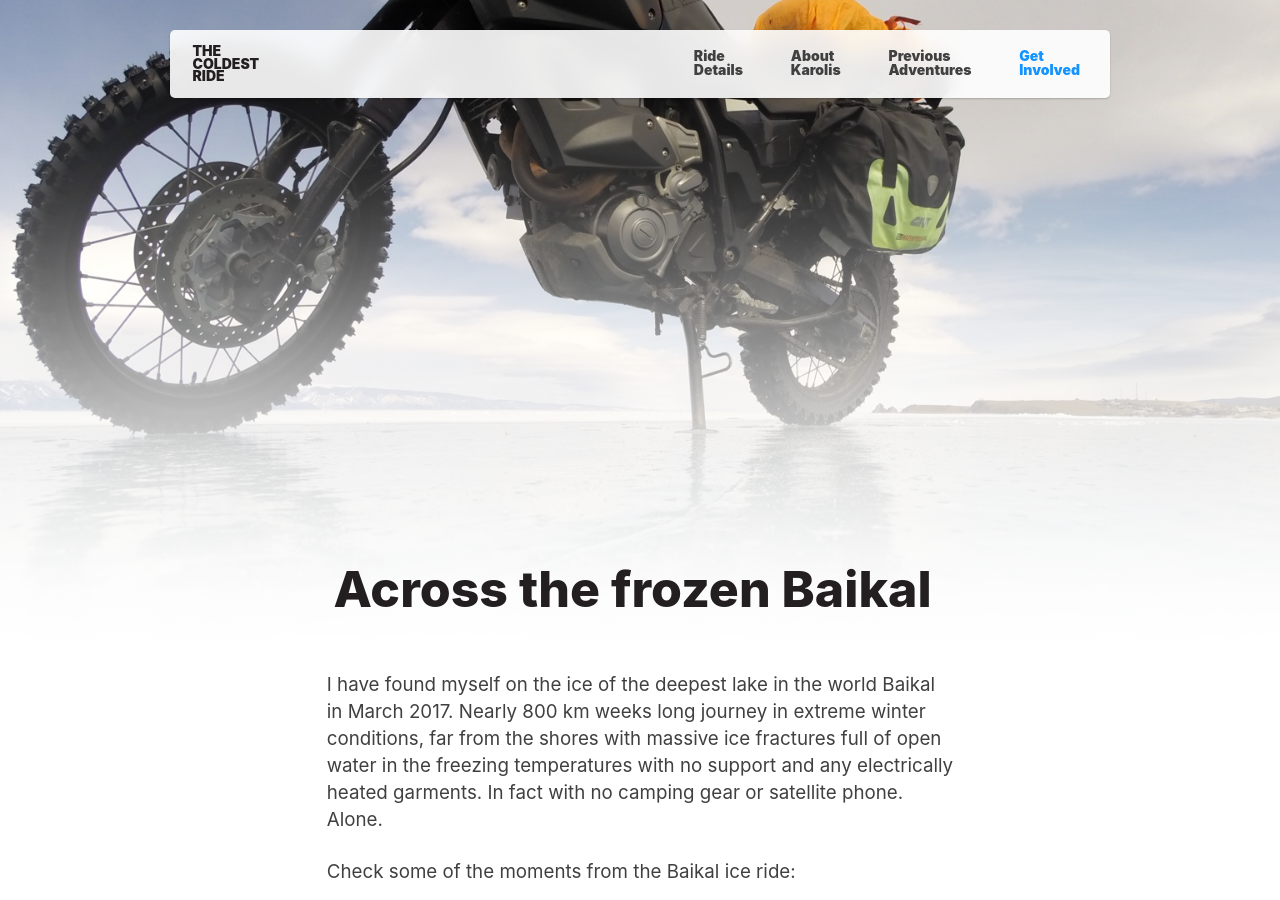
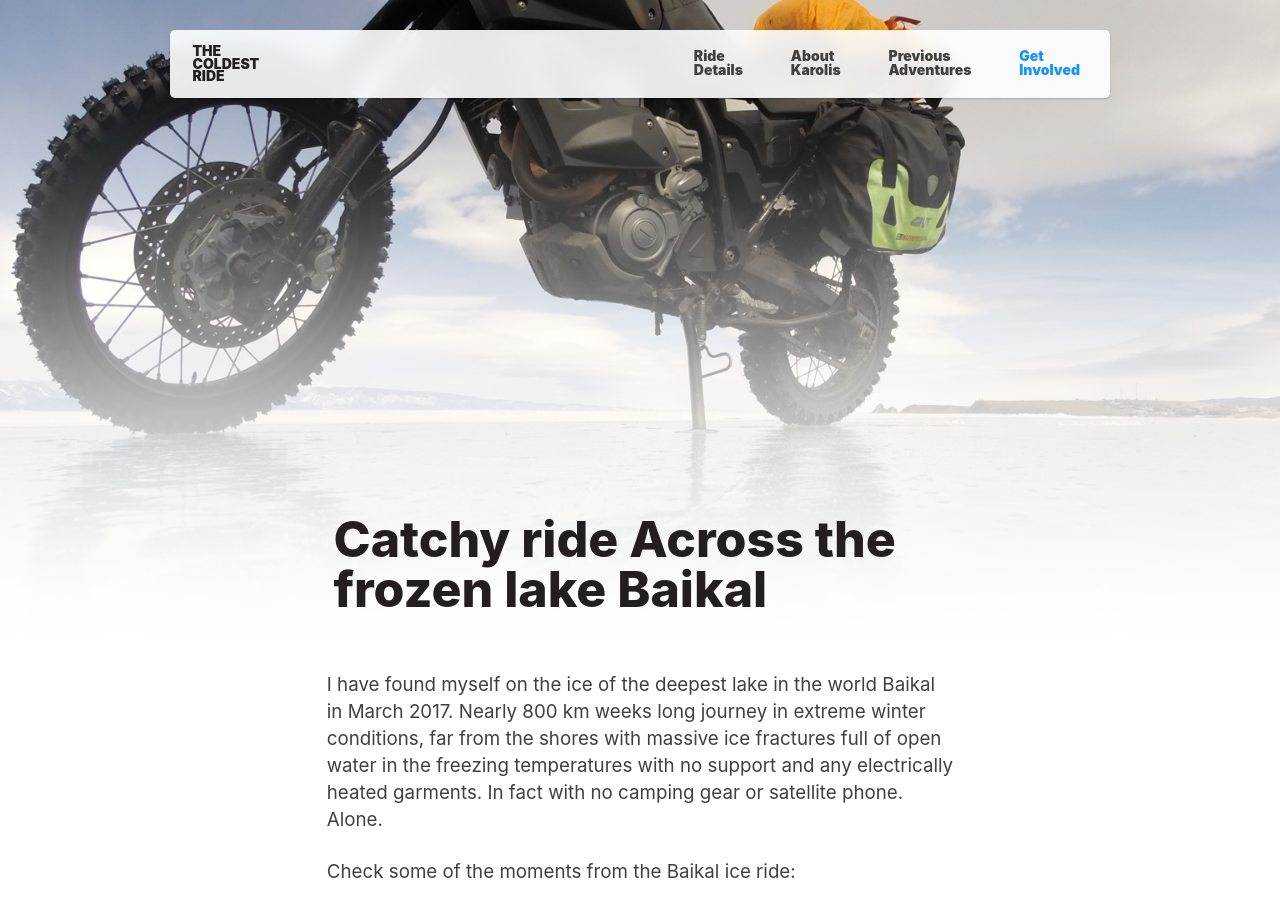
Before and after one commit to karolismieliauskas/thecoldestride.com, a Jekyll site: the page built from pages/baikal.html, in a window 1280 px wide and 900 px high. Built offline with Jekyll 4.4.1, drawn with Linux system fonts in a browser that asks for light colours.

Commit message:
Update baikal.yml

```diff
--- a/_data/baikal.yml
+++ b/_data/baikal.yml
@@ -1,5 +1,5 @@
 hero:
-  title: "Across the frozen Baikal"
+  title: "Catchy ride Across the frozen lake Baikal"
 body: |
  I have found myself on the ice of the deepest lake in the world Baikal in March 2017. Nearly 800 km weeks long journey in extreme winter conditions, far from the shores with massive ice fractures full of open water in the freezing temperatures with no support and any electrically heated garments. In fact with no camping gear or satellite phone. Alone.
 
```
